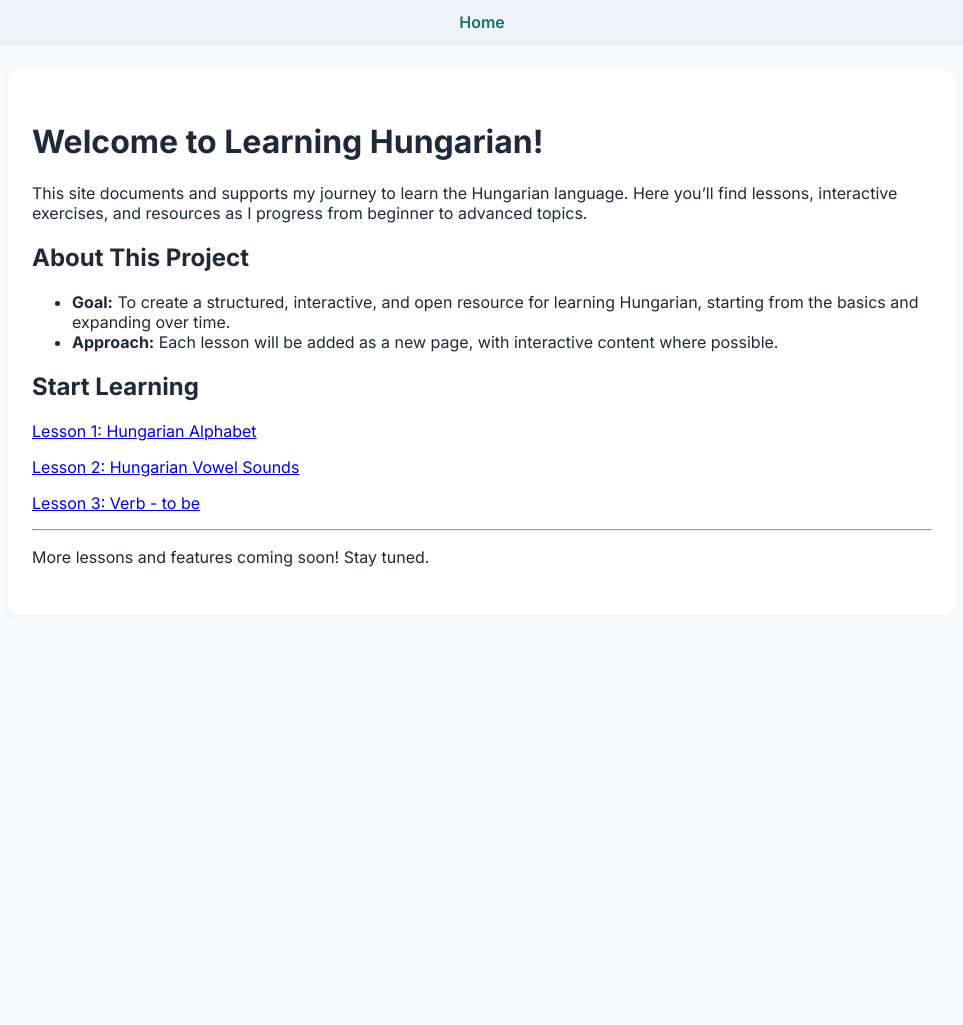
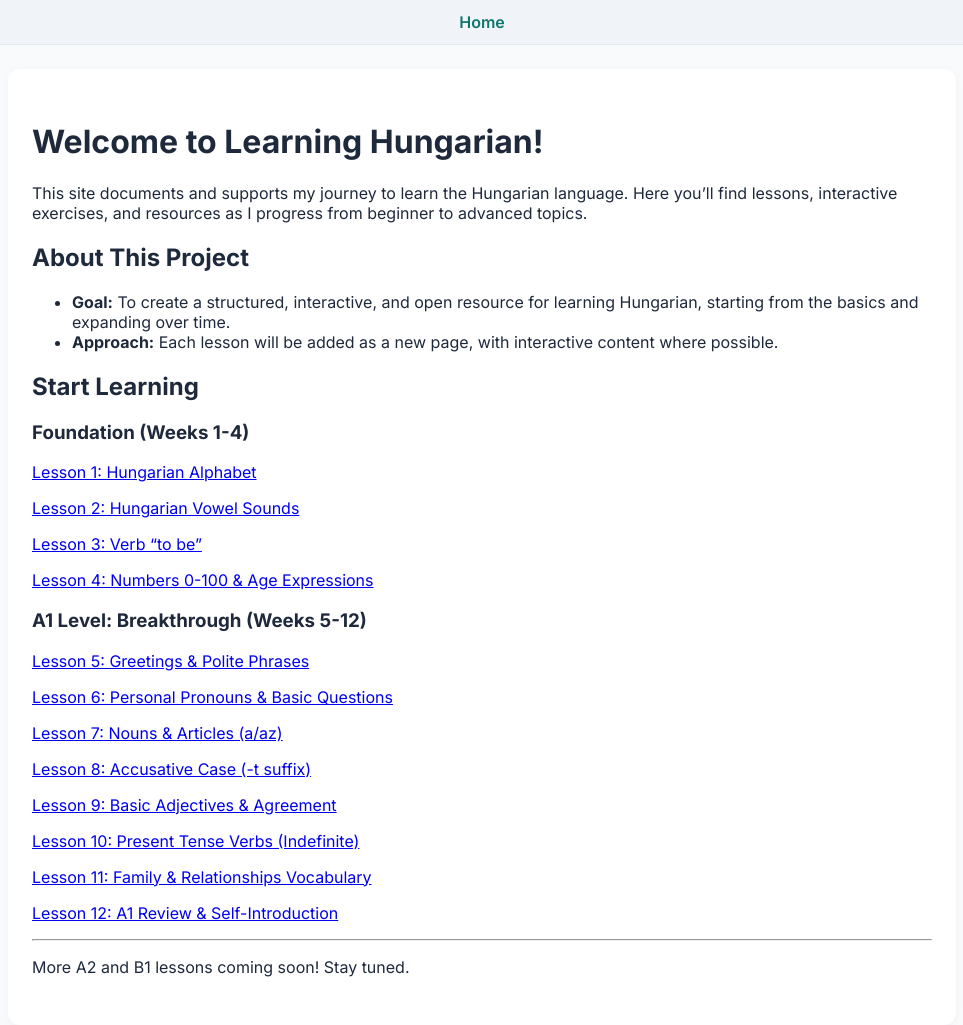
Before and after one commit to jaypaulb/learninghungarian, a Jekyll site: the page built from index.md, in a window 1280 px wide. Shown: the whole page, without its empty margins (158-1121 px from the left). Built offline with Jekyll 4.4.1, drawn with Linux system fonts in a browser that asks for light colours; before the commit the page ends 900 px from its top, so only the background shows below that.

Commit message:
docs(index): add links to all A1 lessons (4-12)

```diff
--- a/index.md
+++ b/index.md
@@ -12,12 +12,34 @@ This site documents and supports my journey to learn the Hungarian language. Her
 
 ## Start Learning
 
+### Foundation (Weeks 1-4)
+
 [Lesson 1: Hungarian Alphabet](lessons/alphabet.html)
 
 [Lesson 2: Hungarian Vowel Sounds](lessons/vowelsounds.html)
 
-[Lesson 3: Verb - to be](lessons/verb_to_be.html)
+[Lesson 3: Verb "to be"](lessons/verb_to_be.html)
+
+[Lesson 4: Numbers 0-100 & Age Expressions](lessons/numbers.html)
+
+### A1 Level: Breakthrough (Weeks 5-12)
+
+[Lesson 5: Greetings & Polite Phrases](lessons/greetings.html)
+
+[Lesson 6: Personal Pronouns & Basic Questions](lessons/pronouns_questions.html)
+
+[Lesson 7: Nouns & Articles (a/az)](lessons/nouns_articles.html)
+
+[Lesson 8: Accusative Case (-t suffix)](lessons/accusative.html)
+
+[Lesson 9: Basic Adjectives & Agreement](lessons/adjectives.html)
+
+[Lesson 10: Present Tense Verbs (Indefinite)](lessons/present_tense_verbs.html)
+
+[Lesson 11: Family & Relationships Vocabulary](lessons/family.html)
+
+[Lesson 12: A1 Review & Self-Introduction](lessons/a1_review.html)
 
 ---
 
-More lessons and features coming soon! Stay tuned.
+More A2 and B1 lessons coming soon! Stay tuned.
```
